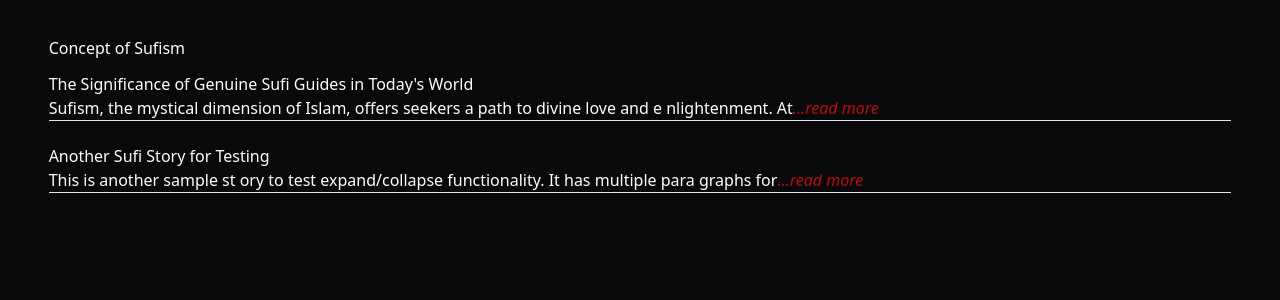
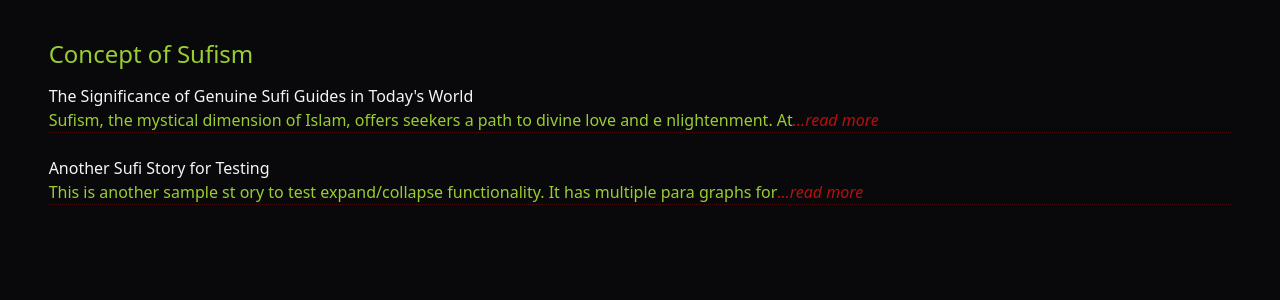
Before and after one commit to HossainAraf/timessquare2000, a React (Create React App) app: page /sufi-concept in a window 1280 px wide. Shown: the top 300 px of the page. Built offline with nearby package versions, Linux system fonts and the light colour scheme.

Commit message:
Update colors

```diff
--- a/src/App.css
+++ b/src/App.css
@@ -7,7 +7,17 @@ body {
   color: white;
 }
 
-/*
+h1 {
+  font-size: x-large;
+  color: yellowgreen;
+}
+
+h2 {
+  font-size: medium;
+  color: whitesmoke;
+}
+
 hr {
-  background-color: blue;
-} */
+  border-color: rgb(69, 16, 16);
+  border-style: dotted;
+}
--- a/src/styles/sufi-concept.css
+++ b/src/styles/sufi-concept.css
@@ -11,4 +11,5 @@
 
 .story {
   margin: 1% 0;
+  color: yellowgreen;
 }
```
